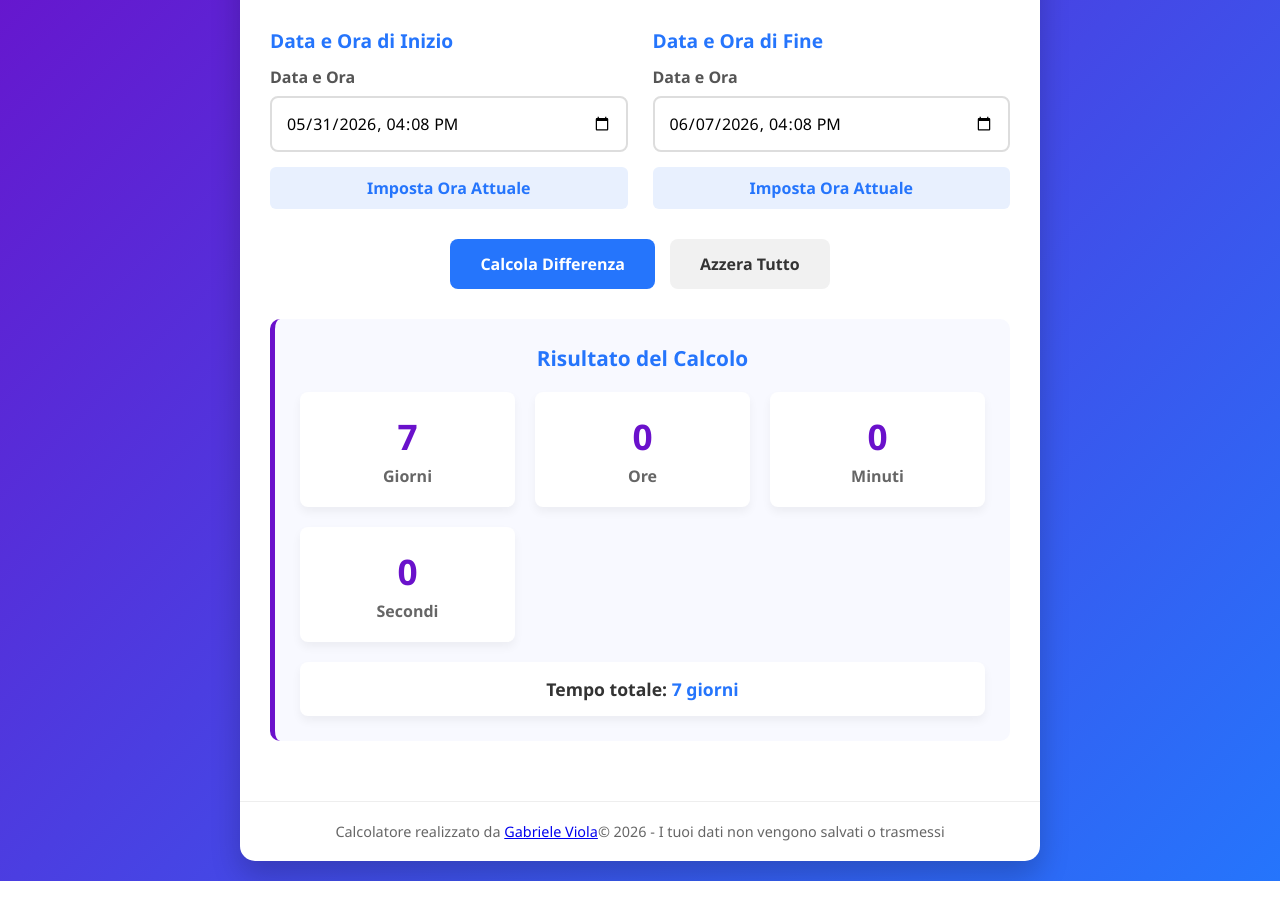
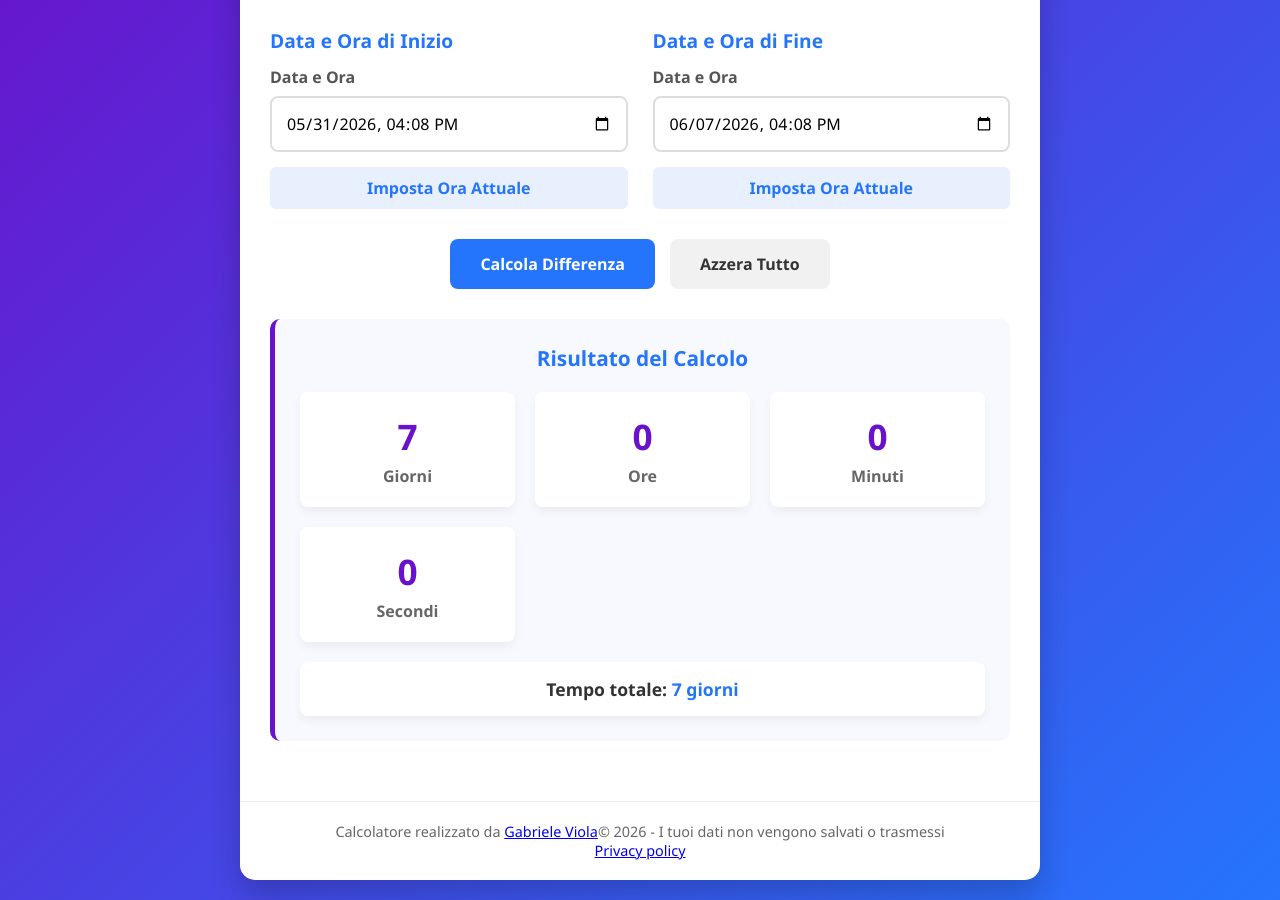
Before and after one commit to gabrieleviolait/date-difference-calculator, a plain HTML site: page index.html in a window 1280 px wide. Shown: the part 142-1042 px from the top of the page. Drawn offline with Linux system fonts and the light colour scheme.

Commit message:
Aggiunge privacy policy e anno automatico nel footer

```diff
--- a/index.html
+++ b/index.html
@@ -293,6 +293,8 @@
         <footer>
 
 			<p>Calcolatore realizzato da <a href="https://www.gabrieleviola.it">Gabriele Viola</a>&copy; <span class="current-year"></span> - I tuoi dati non vengono salvati o trasmessi</p>
+
+            <p><a href="https://www.gabrieleviola.it/informativa-privacy-progetti-e-siti-statici/" target="_blank" rel="noopener">Privacy policy</a></p>
         </footer>
     </div>
 
```
